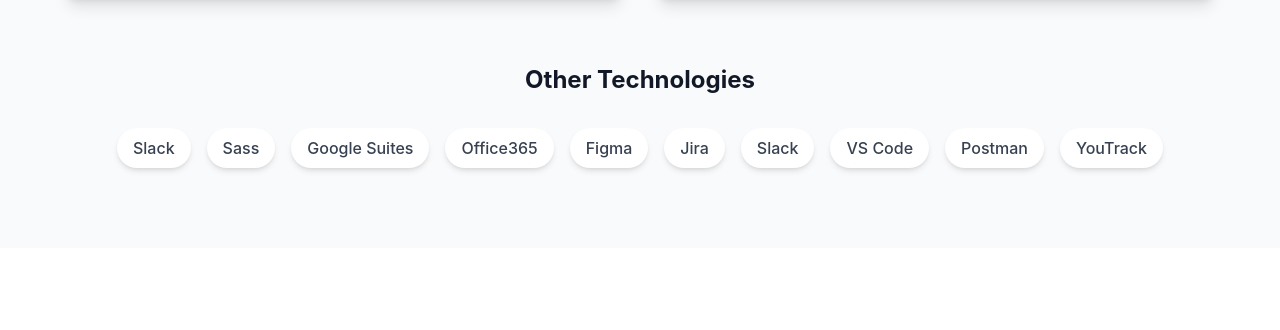
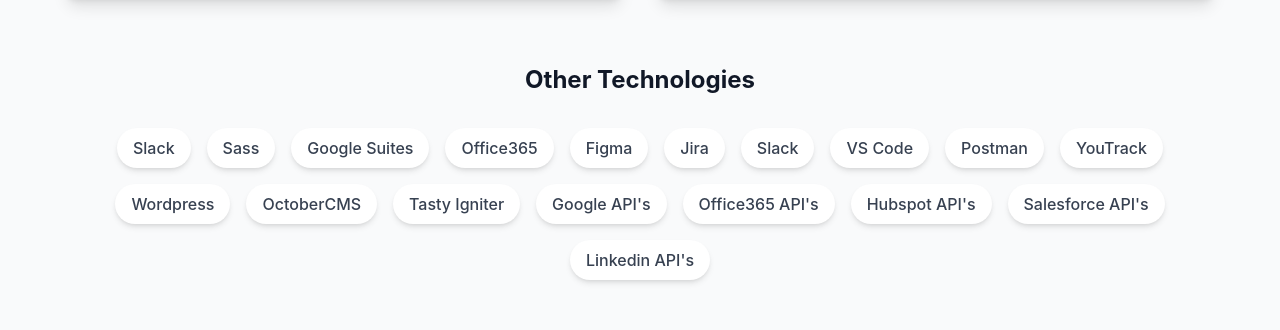
Before and after one commit to sirnewbee/Personal-Portfolio, a React (Vite) app: page / in a window 1280 px wide. Shown: the part 3002-3332 px from the top of the page. Built offline with nearby package versions, Linux system fonts and the light colour scheme.

Commit message:
skills update

```diff
--- a/src/components/Skills.tsx
+++ b/src/components/Skills.tsx
@@ -97,7 +97,11 @@ const Skills = () => {
           <div className="mt-16 text-center">
             <h3 className="text-2xl font-bold text-gray-900 dark:text-white mb-8">Other Technologies</h3>
             <div className="flex flex-wrap justify-center gap-4">
-              {['Slack', 'Sass', 'Google Suites', 'Office365', 'Figma', 'Jira', 'Slack', 'VS Code', 'Postman', 'YouTrack'].map((tech, index) => (
+              {['Slack', 'Sass', 'Google Suites', 'Office365', 'Figma',
+               'Jira', 'Slack', 'VS Code', 'Postman', 'YouTrack', 'Wordpress',
+               'OctoberCMS', 'Tasty Igniter', "Google API's", "Office365 API's",
+               "Hubspot API's", "Salesforce API's", "Linkedin API's"
+              ].map((tech, index) => (
                 <span key={index} className="px-4 py-2 bg-white dark:bg-gray-900 rounded-full text-gray-700 dark:text-gray-300 font-medium shadow-md hover:shadow-lg dark:hover:shadow-2xl transition-shadow duration-200">
                   {tech}
                 </span>
```
